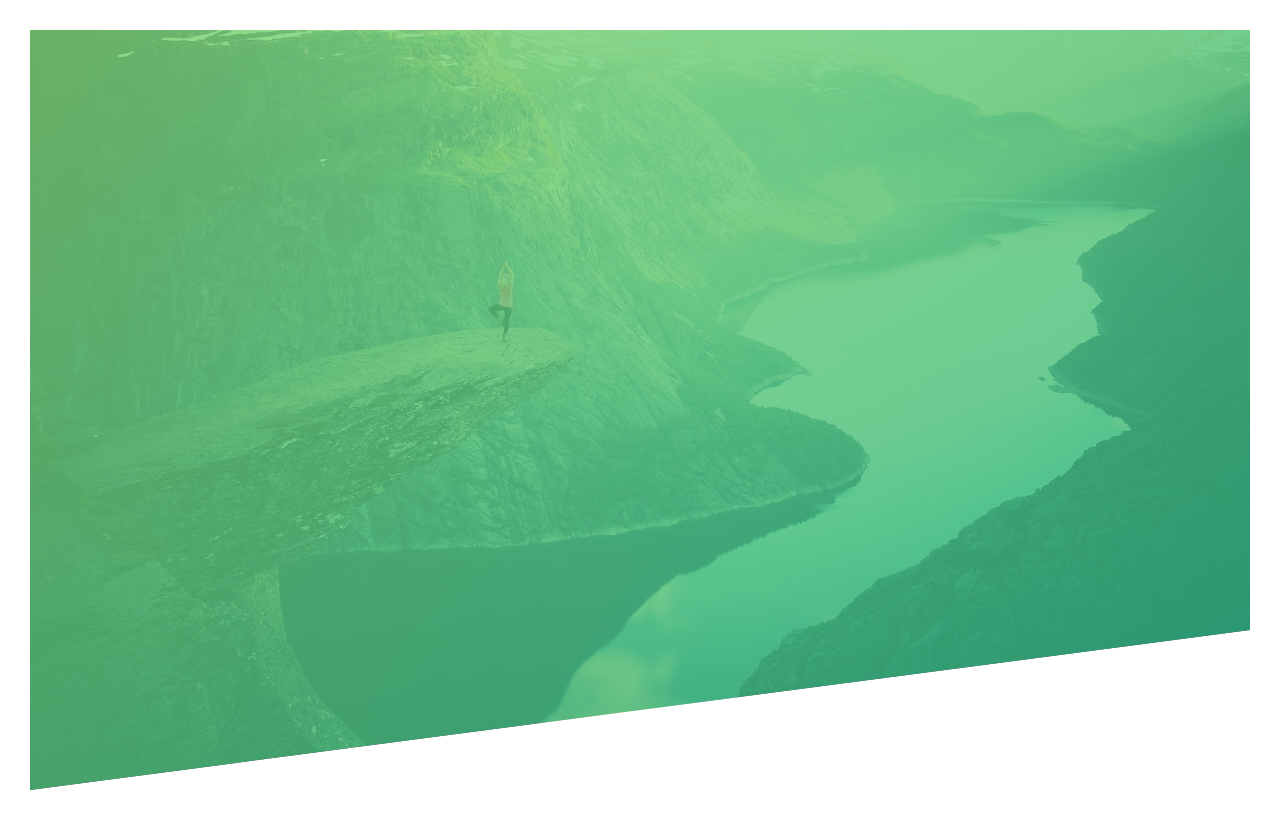
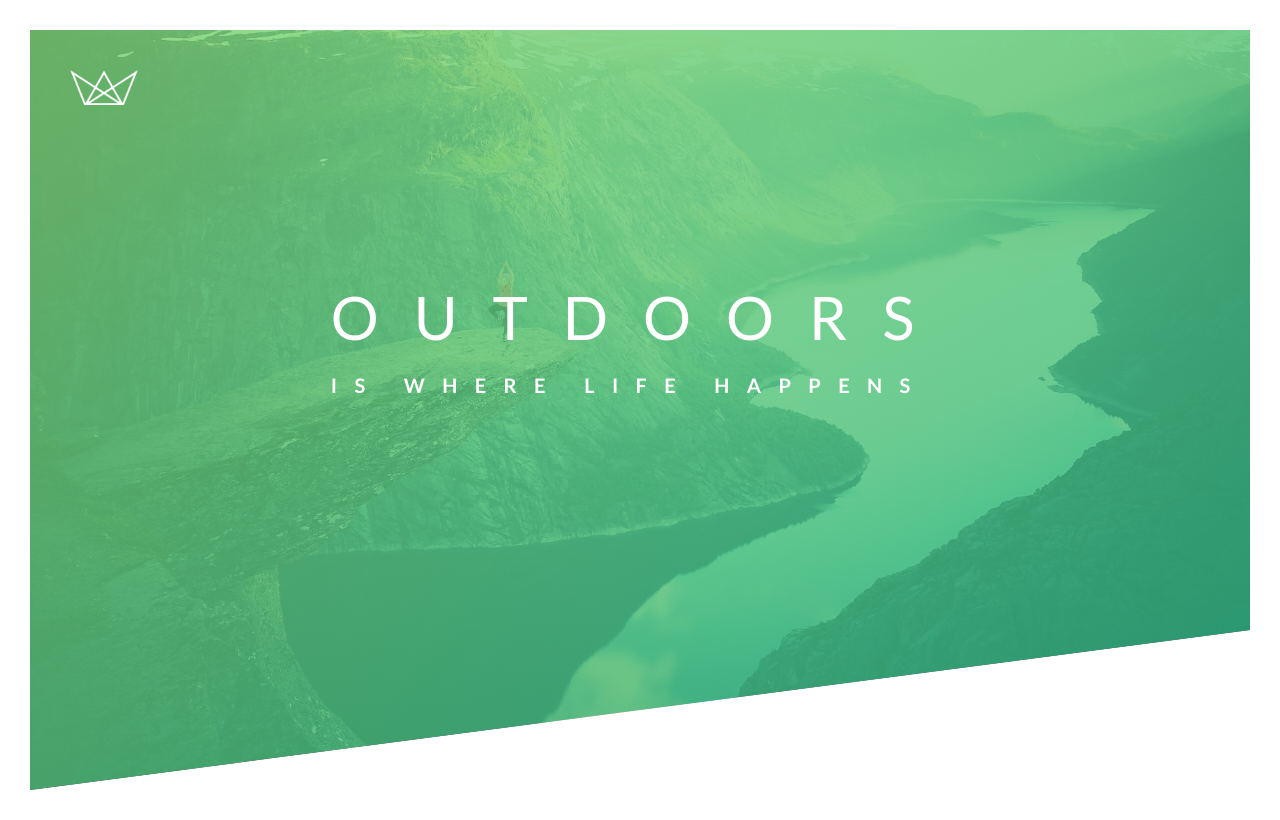
Before and after one commit to charleysmithschofield/natours-advanced-css-course, a plain HTML site: page starter/index.html in a window 1280 px wide. Drawn offline with Linux system fonts and the light colour scheme; files that its build step writes are made by us from their sources.

Commit message:
Adding header text and styling text

```diff
--- a/starter/css/style.css
+++ b/starter/css/style.css
@@ -31,6 +31,44 @@ body { /* put font family info in body to apply to full web page */
      url(../img/hero.jpg);
   background-size: cover;
   background-position: top;
+  position: relative;
 
   clip-path: polygon(0 0, 100% 0, 100% 75vh, 0 100%) /* polygon shaped header background image */
 }
+
+.logo-box {
+  position: absolute;
+  top: 40px;
+  left: 40px;
+}
+
+.logo{
+  height: 35px;
+}
+
+.text-box {
+  position: absolute;
+  top: 40%;
+  left: 50%;
+  transform: translate(-50%, -50%); /* shifts text box into exact centre */
+}
+
+.heading-primary {
+  color: #fff;
+  text-transform: uppercase;
+}
+
+.heading-primary-main {
+  display: block;
+  font-size: 60px;
+  font-weight: 400;
+  letter-spacing: 35px;
+
+}
+
+.heading-primary-sub {
+  display: block;
+  font-size: 20px;
+  font-weight: 700;
+  letter-spacing: 17.4px;
+}
--- a/starter/index.html
+++ b/starter/index.html
@@ -14,7 +14,15 @@
     </head>
     <body>
       <header class="header">
-
+        <div class="logo-box">
+          <img src="img/logo-white.png" alt="Logo" class="logo">
+        </div>
+        <div class="text-box">
+          <h1 class="heading-primary">
+            <span class="heading-primary-main">Outdoors</span>
+            <span class="heading-primary-sub">is where life happens</span>
+          </h1>
+        </div>
       </header>
     </body>
 </html>
```
